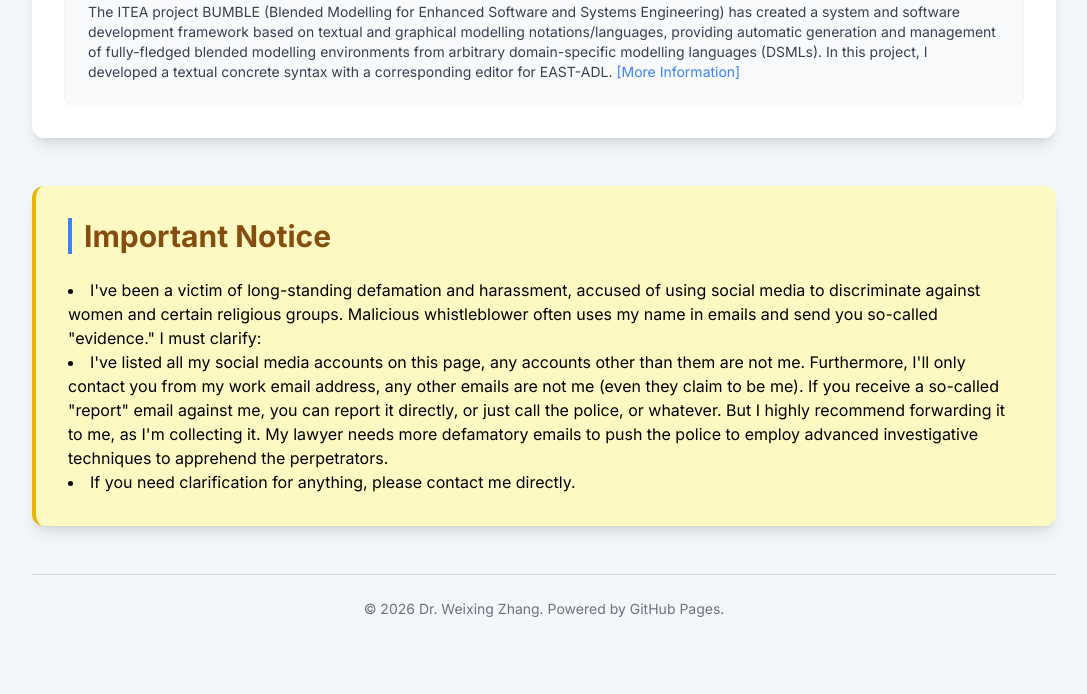
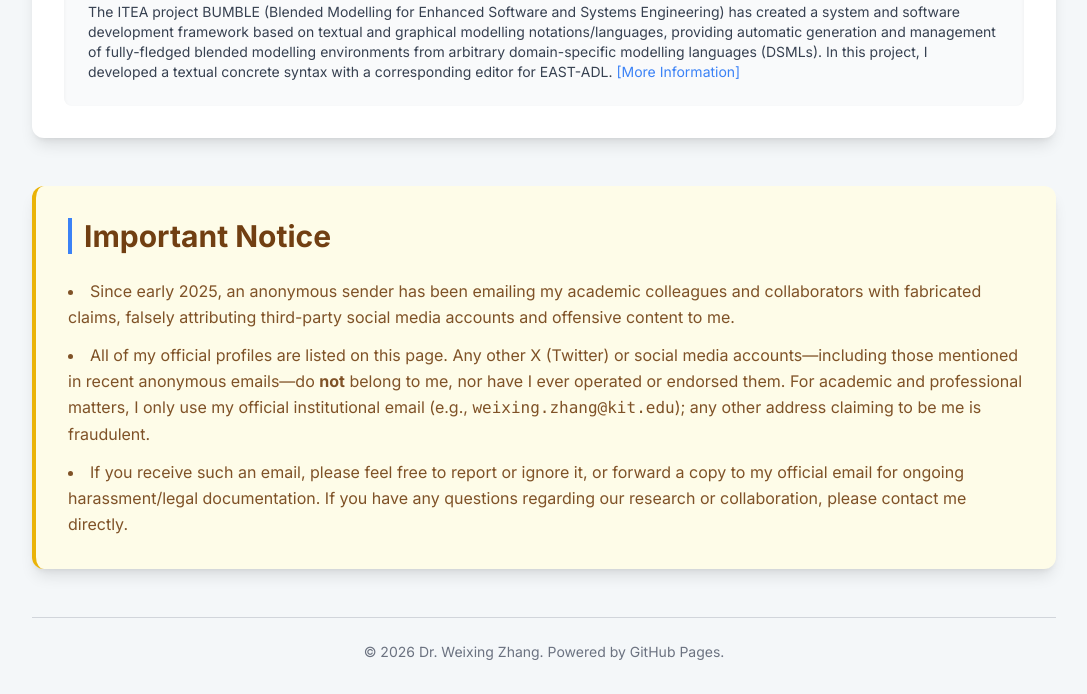
Before and after one commit to Wilson008/wilson008.github.io, a plain HTML site: page index.html in a window 1280 px wide. Shown: the part 9054-9748 px from the top of the page, without its empty margins (192-1279 px from the left). Before the commit the page ends 9705 px from the top, so only its background shows below. Drawn offline with nearby package versions, Linux system fonts and the light colour scheme.

Commit message:
update the important notice

```diff
--- a/index.html
+++ b/index.html
@@ -539,16 +539,19 @@
         </section>
 
         <!-- 11. 警告信息 (Warning Message) -->
-        <section id="warning" class="mb-12 p-8 rounded-xl bg-yellow-100 border-l-4 border-yellow-500 shadow-lg">
-            <h3 class="text-3xl font-bold text-yellow-800 section-heading !border-l-4">Important Notice</h3>
-            <p class="text-yellow-700">
-                <li>I've been a victim of long-standing defamation and harassment, accused of using social media to discriminate
- against women and certain religious groups. Malicious whistleblower often uses my name in emails and send you
- so-called "evidence." I must clarify:</li>
-                <li>I've listed all my social media accounts on this page, any accounts other than them are not me. Furthermore, I'll only contact you from my work email address, any other emails are not me (even they claim to be me). If you receive a so-called "report" email against me, you can report it directly, or just call the police, or whatever. But I highly recommend forwarding it to me, as I'm collecting it. My lawyer needs more defamatory emails to push the
- police to employ advanced investigative techniques to apprehend the perpetrators.</li>
-                <li>If you need clarification for anything, please contact me directly.</li>
-            </p>
+        <section id="warning" class="mb-12 p-8 rounded-xl bg-yellow-50 border-l-4 border-yellow-500 shadow-lg">
+            <h3 class="text-3xl font-bold text-yellow-900 section-heading !border-l-4">Important Notice</h3>
+            <ul class="text-yellow-900/90 list-disc list-inside space-y-3 leading-relaxed">
+                <li>
+                    Since early 2025, an anonymous sender has been emailing my academic colleagues and collaborators with fabricated claims, falsely attributing third-party social media accounts and offensive content to me.
+                </li>
+                <li>
+                    All of my official profiles are listed on this page. Any other X (Twitter) or social media accounts—including those mentioned in recent anonymous emails—do <strong>not</strong> belong to me, nor have I ever operated or endorsed them. For academic and professional matters, I only use my official institutional email (e.g., <code>weixing.zhang@kit.edu</code>); any other address claiming to be me is fraudulent.
+                </li>
+                <li>
+                    If you receive such an email, please feel free to report or ignore it, or forward a copy to my official email for ongoing harassment/legal documentation. If you have any questions regarding our research or collaboration, please contact me directly.
+                </li>
+            </ul>
         </section>
 
         <!-- 底部版权信息 -->
```
